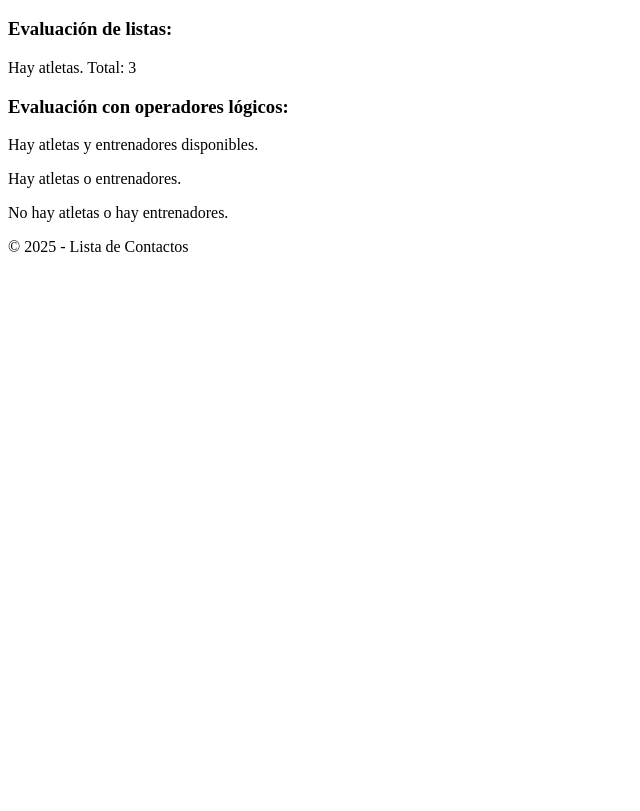
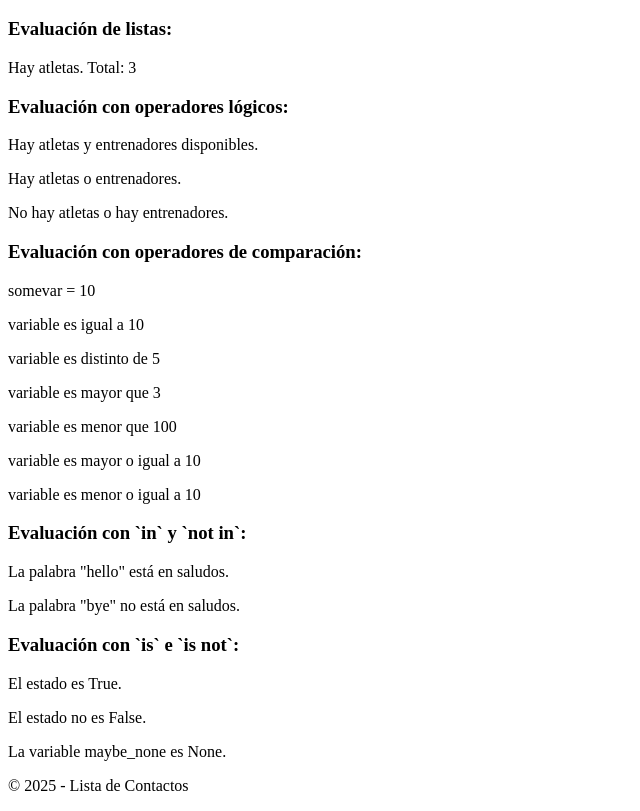
Before and after one commit to renzogeomar/Tarea-DJango, a Django app: page / in a window 1280 px wide. Shown: the part 1538-2349 px from the top of the page, without its empty margins (0-640 px from the left). Before the commit the page ends 1790 px from the top, so only its background shows below. Run offline with Django 5.2, Linux system fonts and the light colour scheme.

Commit message:
probando condicionales parte 2

```diff
--- a/listaContactos/inicio/templates/inicio/home.html
+++ b/listaContactos/inicio/templates/inicio/home.html
@@ -81,6 +81,59 @@
         <p>Hay atletas pero no hay entrenadores.</p>
     {% endif %}
 
+    <h3>Evaluación con operadores de comparación:</h3>
+    <p>somevar = {{ variable }}</p>
+
+    {% if variable == 10 %}
+        <p>variable es igual a 10</p>
+    {% endif %}
+
+    {% if variable != 5 %}
+        <p>variable es distinto de 5</p>
+    {% endif %}
+
+    {% if variable > 3 %}
+        <p>variable es mayor que 3</p>
+    {% endif %}
+
+    {% if variable < 100 %}
+        <p>variable es menor que 100</p>
+    {% endif %}
+
+    {% if variable >= 10 %}
+        <p>variable es mayor o igual a 10</p>
+    {% endif %}
+
+    {% if variable <= 10 %}
+        <p>variable es menor o igual a 10</p>
+    {% endif %}
+
+    <h3>Evaluación con `in` y `not in`:</h3>
+    {% if "hello" in saludos %}
+        <p>La palabra "hello" está en saludos.</p>
+    {% endif %}
+
+    {% if "bye" not in saludos %}
+        <p>La palabra "bye" no está en saludos.</p>
+    {% endif %}
+
+    <h3>Evaluación con `is` e `is not`:</h3>
+    {% if status is True %}
+        <p>El estado es True.</p>
+    {% endif %}
+
+    {% if status is not False %}
+        <p>El estado no es False.</p>
+    {% endif %}
+
+    {% if maybe_none is None %}
+        <p>La variable maybe_none es None.</p>
+    {% endif %}
+
+    {% if maybe_none is not None %}
+        <p>La variable maybe_none NO es None.</p>
+    {% endif %}
+
 
 
 
```
